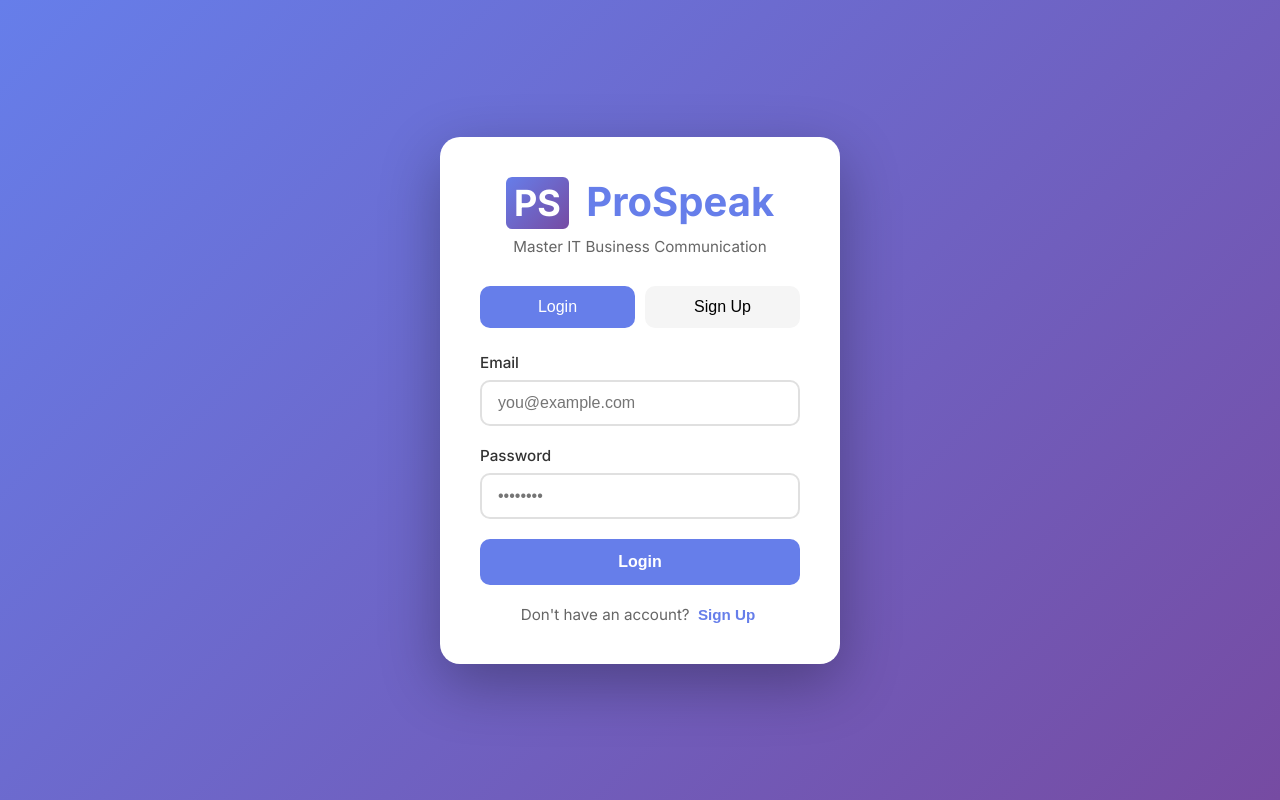
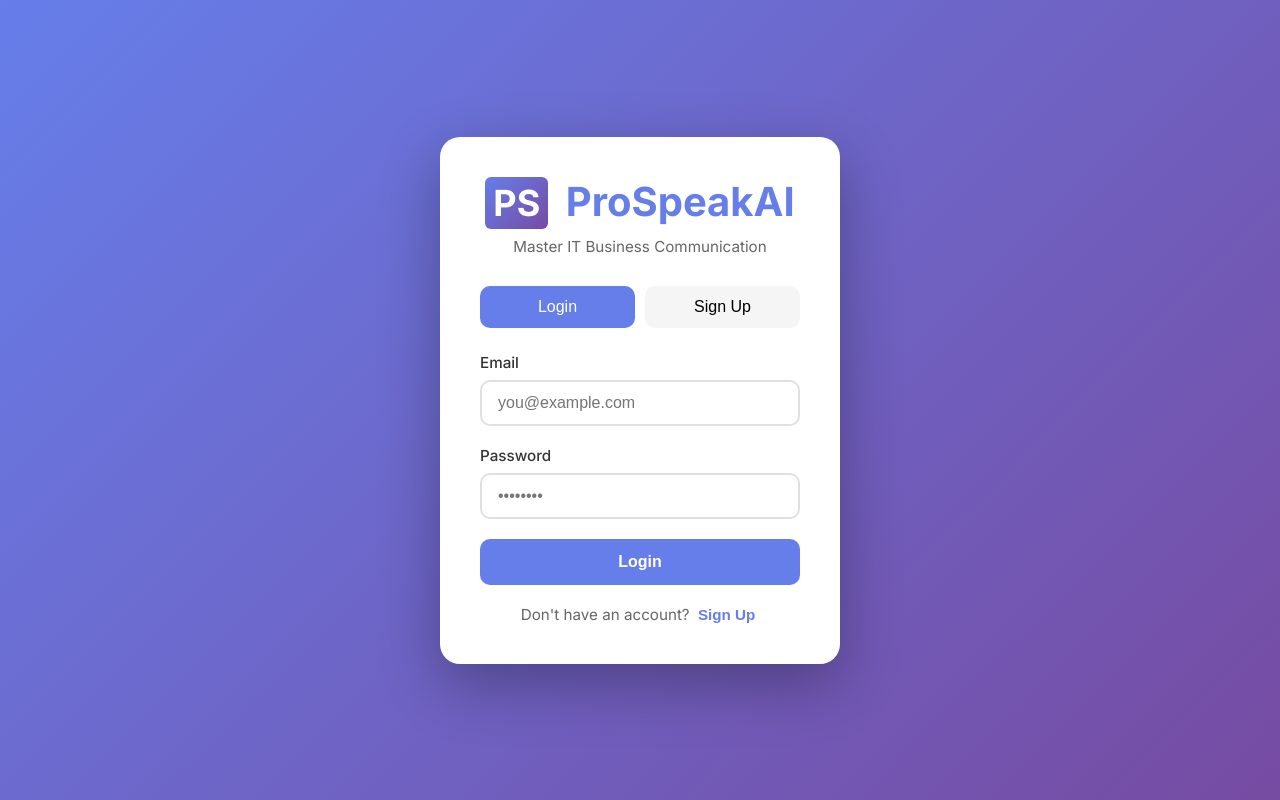
Before and after one commit to sanjeethflautist/ProSpeak, a Vue app: page /login in a window 1280 px wide. Built offline with nearby package versions, Linux system fonts and the light colour scheme; no server answers.

Commit message:
Rebrand app name from ProSpeak to ProSpeakAI

```diff
--- a/index.html
+++ b/index.html
@@ -3,7 +3,7 @@
 <head>
   <meta charset="UTF-8">
   <meta name="viewport" content="width=device-width, initial-scale=1.0">
-  <title>ProSpeak - Professional Communication Practice</title>    <style>
+  <title>ProSpeakAI - Professional Communication Practice</title>    <style>
       .logo-icon {
         display: inline-block;
         background: linear-gradient(135deg, #667eea 0%, #764ba2 100%);
--- a/src/views/AboutView.vue
+++ b/src/views/AboutView.vue
@@ -2,7 +2,7 @@
   <div class="about-container">
     <nav class="navbar">
       <div class="nav-content">
-        <h2><span class="logo-icon">PS</span> ProSpeak</h2>
+        <h2><span class="logo-icon">PS</span> ProSpeakAI</h2>
         <div class="nav-actions">
           <button @click="showMenu = !showMenu" class="menu-btn">☰ Menu</button>
           <div v-if="showMenu" class="dropdown-menu" @click="showMenu = false">
@@ -33,12 +33,12 @@
 
     <div class="about-content">
       <div class="about-card">
-        <h1>About ProSpeak</h1>
+        <h1>About ProSpeakAI</h1>
 
         <section class="section">
           <h2>🎯 Our Mission</h2>
           <p>
-            ProSpeak is an educational platform designed to help you improve your communication and pronunciation skills
+            ProSpeakAI is an educational platform designed to help you improve your communication and pronunciation skills
             through daily practice sessions. Our goal is to make speech practice accessible, engaging, and effective for everyone.
           </p>
         </section>
@@ -111,7 +111,7 @@
         <section class="section">
           <h2>🤖 AI Integration</h2>
           <p>
-            ProSpeak uses Google's Gemini AI to provide intelligent feedback on your speech. To use this feature,
+            ProSpeakAI uses Google's Gemini AI to provide intelligent feedback on your speech. To use this feature,
             you can add your own Gemini API key in Settings. Your API key is:
           </p>
           <ul>
@@ -133,7 +133,7 @@
         <section class="section disclaimer">
           <h2>⚠️ Disclaimer</h2>
           <p>
-            This is an educational tool. By using ProSpeak, you acknowledge that:
+            This is an educational tool. By using ProSpeakAI, you acknowledge that:
           </p>
           <ul>
             <li>The application is provided "as is" for learning purposes</li>
--- a/src/views/ContactView.vue
+++ b/src/views/ContactView.vue
@@ -2,7 +2,7 @@
   <div class="contact-container">
     <nav class="navbar">
       <div class="nav-content">
-        <h2><span class="logo-icon">PS</span> ProSpeak</h2>
+        <h2><span class="logo-icon">PS</span> ProSpeakAI</h2>
         <div class="nav-actions">
           <button @click="showMenu = !showMenu" class="menu-btn">☰ Menu</button>
           <div v-if="showMenu" class="dropdown-menu" @click="showMenu = false">
--- a/src/views/DashboardView.vue
+++ b/src/views/DashboardView.vue
@@ -3,7 +3,7 @@
     <nav class="navbar">
       <div class="nav-content">
         <router-link to="/practice" class="logo-link">
-          <h2><span class="logo-icon">PS</span> ProSpeak</h2>
+          <h2><span class="logo-icon">PS</span> ProSpeakAI</h2>
         </router-link>
         <div class="nav-actions">
           <button @click="showMenu = !showMenu" class="menu-btn">☰ Menu</button>
--- a/src/views/LoginView.vue
+++ b/src/views/LoginView.vue
@@ -2,7 +2,7 @@
   <div class="login-container">
     <div class="login-card">
       <div class="logo">
-        <h1><span class="logo-icon">PS</span> ProSpeak</h1>
+        <h1><span class="logo-icon">PS</span> ProSpeakAI</h1>
         <p class="tagline">Master IT Business Communication</p>
       </div>
 
--- a/src/views/PracticeView.vue
+++ b/src/views/PracticeView.vue
@@ -2,7 +2,7 @@
   <div class="practice-container">
     <nav class="navbar">
       <div class="nav-content">
-        <h2><span class="logo-icon">PS</span> ProSpeak</h2>
+        <h2><span class="logo-icon">PS</span> ProSpeakAI</h2>
         <div class="nav-actions">
           <button @click="showMenu = !showMenu" class="menu-btn">☰ Menu</button>
           <div v-if="showMenu" class="dropdown-menu" @click="showMenu = false">
--- a/src/views/SupportView.vue
+++ b/src/views/SupportView.vue
@@ -3,7 +3,7 @@
     <nav class="navbar">
       <div class="nav-content">
         <router-link to="/practice" class="logo-link">
-          <h2><span class="logo-icon">PS</span> ProSpeak</h2>
+          <h2><span class="logo-icon">PS</span> ProSpeakAI</h2>
         </router-link>
         <div class="nav-actions">
           <button @click="showMenu = !showMenu" class="menu-btn">☰ Menu</button>
@@ -39,9 +39,9 @@
 
     <div class="support-content">
       <div class="support-card">
-        <h1>💝 Support ProSpeak</h1>
+        <h1>💝 Support ProSpeakAI</h1>
         <p class="support-intro">
-          Thank you for using ProSpeak! Your support helps maintain and improve this platform,
+          Thank you for using ProSpeakAI! Your support helps maintain and improve this platform,
           ensuring it remains free and accessible for everyone learning to communicate better.
         </p>
 
@@ -86,11 +86,11 @@
           <p>
             Every contribution, no matter how small, makes a huge difference.
             Your support helps cover hosting costs, API expenses, and development time,
-            allowing ProSpeak to grow and serve more learners worldwide.
+            allowing ProSpeakAI to grow and serve more learners worldwide.
           </p>
           <p class="gratitude">
             With heartfelt gratitude,<br>
-            <strong>- The ProSpeak Team</strong>
+            <strong>- The ProSpeakAI Team</strong>
           </p>
         </div>
       </div>
```
Also changed, not shown: 1 other file (tests, documents, lock files or other folders).
